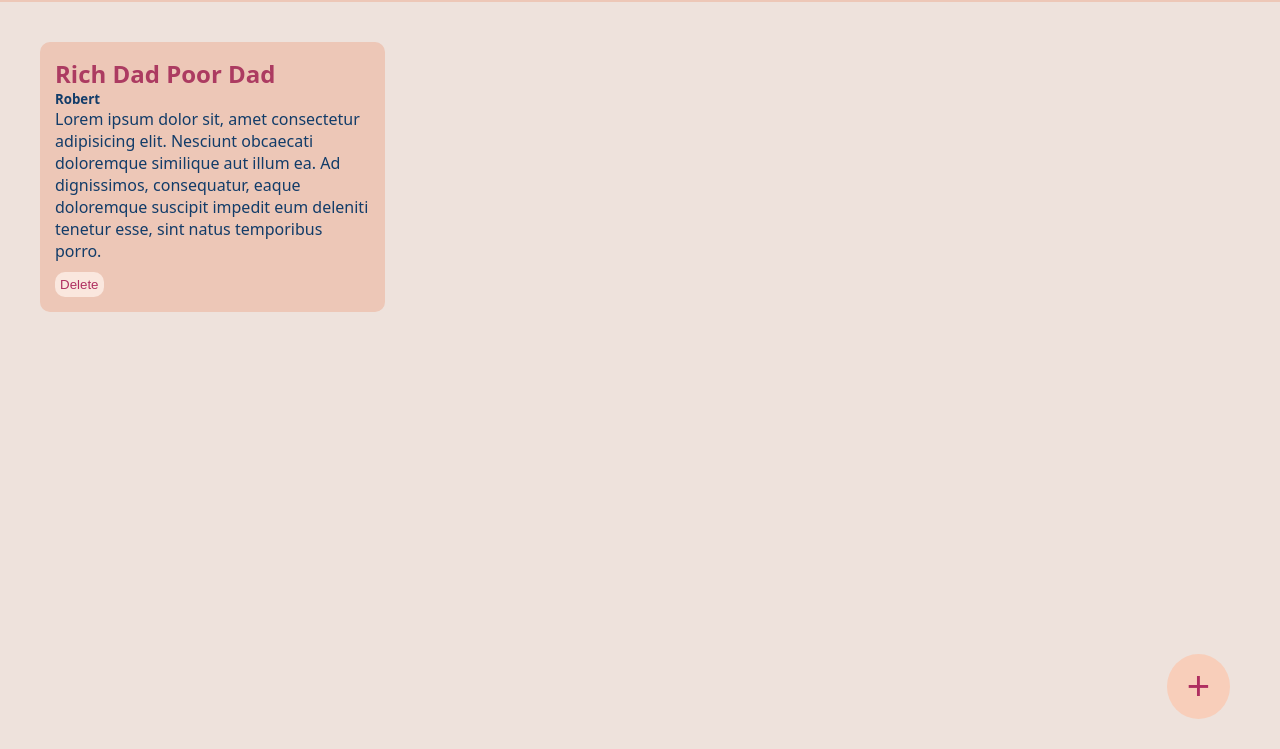
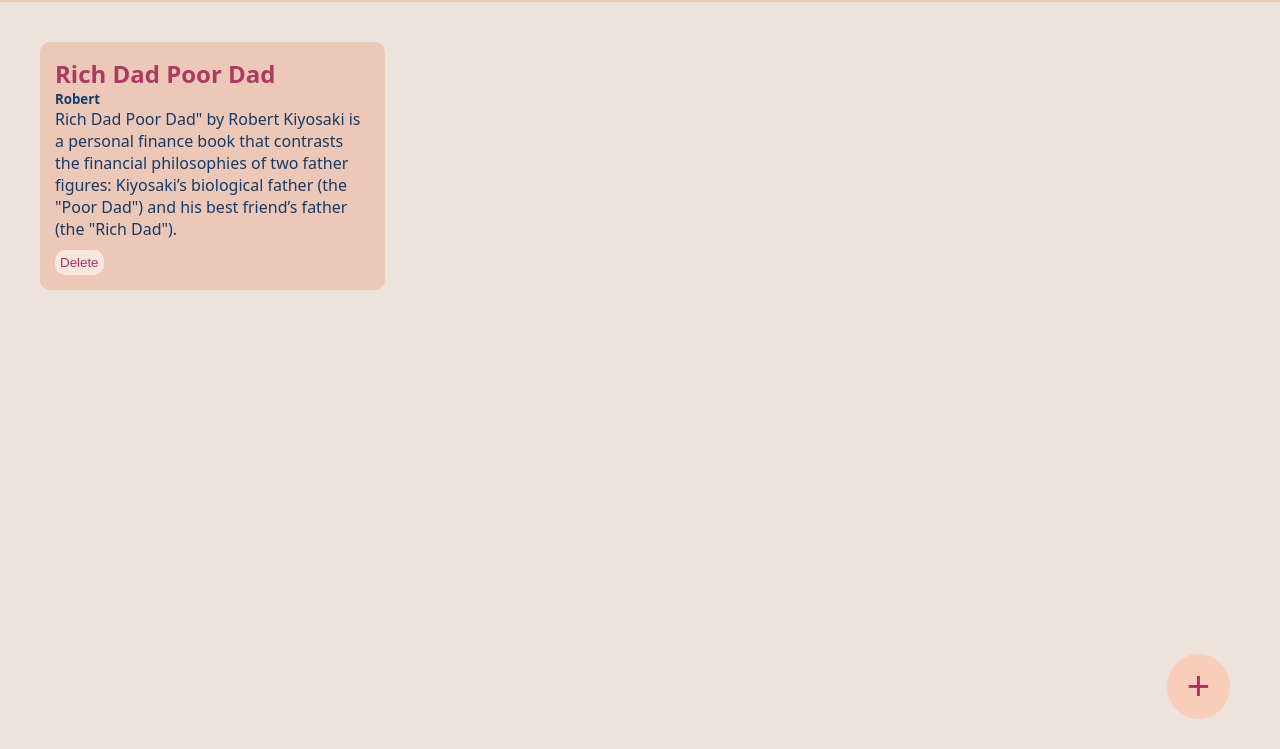
Before and after one commit to ramkumar-2002/BookMuseum.com, a plain HTML site: page index.html in a window 1280 px wide. Shown: the part 51-800 px from the top of the page. Drawn offline with Linux system fonts and the light colour scheme; a web font is replaced by a local one.

Commit message:
Update index.html

```diff
--- a/index.html
+++ b/index.html
@@ -17,7 +17,7 @@
         <div class = "book-container">
             <h2>Rich Dad Poor Dad</h2>
             <h5>Robert</h5>
-            <p>Lorem ipsum dolor sit, amet consectetur adipisicing elit. Nesciunt obcaecati doloremque similique aut illum ea. Ad dignissimos, consequatur, eaque doloremque suscipit impedit eum deleniti tenetur esse, sint natus temporibus porro.</p>
+            <p>Rich Dad Poor Dad" by Robert Kiyosaki is a personal finance book that contrasts the financial philosophies of two father figures: Kiyosaki’s biological father (the "Poor Dad") and his best friend’s father (the "Rich Dad").</p>
             <button onclick="deletebook(event)">Delete</button>
              </div>
     </div>
```
